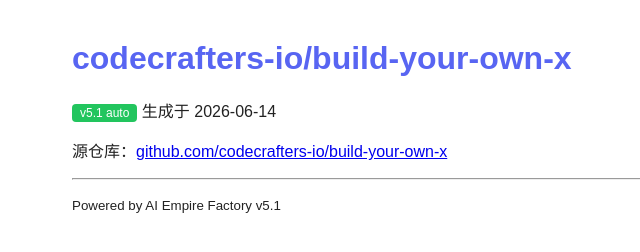
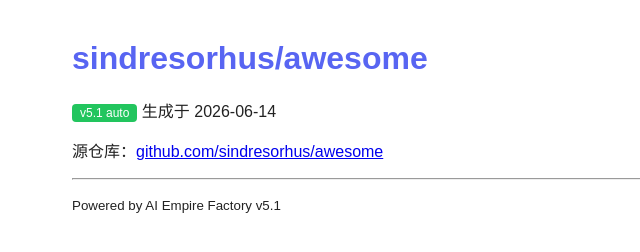
Before and after one commit to fast1188/ai-empire-v5.1, a plain HTML site: page v51-auto-2026-06-14/index.html in a window 1280 px wide. Shown: the whole page, without its empty margins (208-848 px from the left). Drawn offline with Linux system fonts and the light colour scheme.

Commit message:
v5.1 auto: daily generation 2026-06-14

```diff
--- a/v51-auto-2026-06-14/index.html
+++ b/v51-auto-2026-06-14/index.html
@@ -2,7 +2,7 @@
 <html lang="zh-CN">
 <head>
 <meta charset="UTF-8">
-<title>codecrafters-io/build-your-own-x · AI Empire v5.1</title>
+<title>sindresorhus/awesome · AI Empire v5.1</title>
 <style>
 body { font-family: sans-serif; max-width: 720px; margin: 40px auto; padding: 0 20px; color: #222; }
 h1 { color: #5865F2; }
@@ -10,9 +10,9 @@
 </style>
 </head>
 <body>
-<h1>codecrafters-io/build-your-own-x</h1>
+<h1>sindresorhus/awesome</h1>
 <p><span class="badge">v5.1 auto</span> 生成于 2026-06-14</p>
-<p>源仓库：<a href="https://github.com/codecrafters-io/build-your-own-x" target="_blank">github.com/codecrafters-io/build-your-own-x</a></p>
+<p>源仓库：<a href="https://github.com/sindresorhus/awesome" target="_blank">github.com/sindresorhus/awesome</a></p>
 <hr>
 <p><small>Powered by AI Empire Factory v5.1</small></p>
 </body>
--- a/v51-auto-2026-06-14/v51_info.json
+++ b/v51-auto-2026-06-14/v51_info.json
@@ -1,6 +1,6 @@
 {
   "generated_at": "2026-06-14",
-  "source_repo": "codecrafters-io/build-your-own-x",
+  "source_repo": "sindresorhus/awesome",
   "version": "5.1",
   "trigger": "github-actions-cron"
 }
```
Also changed, not shown: 1 other file.
